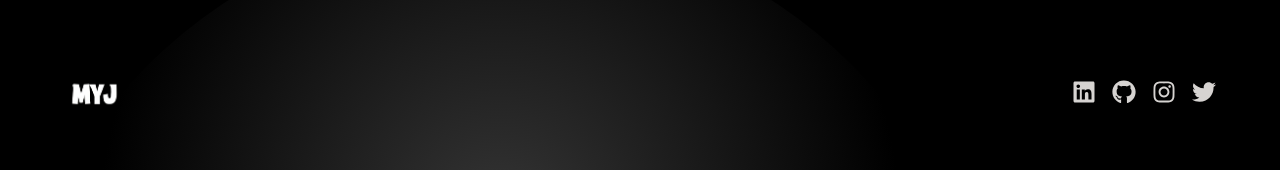
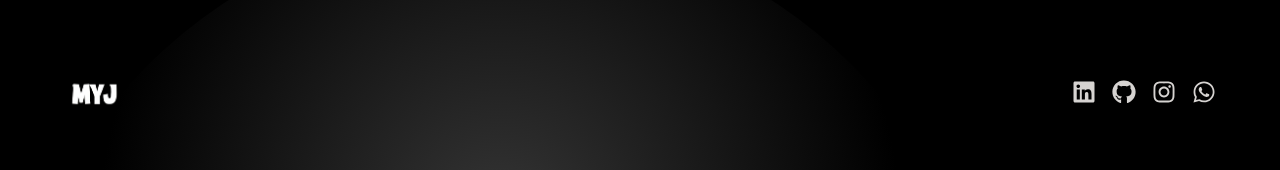
Before and after one commit to jam92444/Portfolio01, a React (Create React App) app: page / in a window 1280 px wide. Shown: the top 170 px of the page. Built offline with nearby package versions, Linux system fonts and the light colour scheme.

Commit message:
more alter

```diff
--- a/public/index.html
+++ b/public/index.html
@@ -2,7 +2,7 @@
 <html lang="en">
   <head>
     <meta charset="utf-8" />
-    <link rel="icon" href="%PUBLIC_URL%/favicon.ico" />
+    <link rel="icon" href="./logo.png" />
     <meta name="viewport" content="width=device-width, initial-scale=1" />
     <meta name="theme-color" content="#000000" />
     <meta
--- a/src/App.js
+++ b/src/App.js
@@ -3,7 +3,6 @@ import Navbar from "./Components/Navbar";
 import Hero from "./Components/Hero";
 import Technologies from "./Components/Technologies";
 import Projects from "./Components/Projects";
-import Experience from "./Components/Experience";
 import Contact from "./Components/Contact";
 
 const App = () => {
--- a/src/Components/Contact.jsx
+++ b/src/Components/Contact.jsx
@@ -18,13 +18,25 @@ const Contact = () => {
           whileInView={{ opacity: 1, x: 0 }}
           initial={{ opacity: 0, x: -100 }}
           transition={{ duration: 1 }}
-         className="my-4">{CONTACT.address}</motion.p>
+          className="my-4"
+        >
+          {CONTACT.address}
+        </motion.p>
         <motion.p
           whileInView={{ opacity: 1, x: 0 }}
           initial={{ opacity: 0, x: 100 }}
           transition={{ duration: 1 }}
-        className="my-4">{CONTACT.phoneNo}</motion.p>
-        <a href="#" className="border-b">
+          className="my-4"
+        >
+          {CONTACT.phoneNo}
+        </motion.p>
+        <a
+          href="mailto:jamaltwo.3121@.com"
+          target="_blank"
+          rel="noreferrer"
+          aria-label="mail"
+          className="border-b"
+        >
           {CONTACT.email}
         </a>
       </div>
--- a/src/Components/Navbar.jsx
+++ b/src/Components/Navbar.jsx
@@ -1,6 +1,6 @@
 import React from 'react'
 import logo from '../assets/logo.png'
-import { FaGithub, FaInstagram, FaLinkedin, FaTwitter } from 'react-icons/fa'
+import { FaGithub, FaInstagram, FaLinkedin, FaWhatsapp } from 'react-icons/fa'
 
 const Navbar = () => {
   return (
@@ -14,31 +14,32 @@ const Navbar = () => {
         <div className="m-8 mt-14 flex items-center justify-center gap-4 text-2xl">
             <a href="https://www.linkedin.com/in/yusuf-jamal-106772293/?utm_source=share&utm_campaign=share_via&utm_content=profile&utm_medium=android_app"
             target='_blank'
-            rel='noopener'
+            rel="noreferrer"
             aria-label='LinkedIn'
             >
                 <FaLinkedin/>
             </a>
             <a href="https://github.com/jamal3121"
             target='_blank'
-            rel='noopener'
+            rel="noreferrer"
             aria-label='Github'
             >
                 <FaGithub/>
             </a>
             <a href="https://www.linkedin.com/in/yusuf-jamal-106772293/?utm_source=share&utm_campaign=share_via&utm_content=profile&utm_medium=android_app"
             target='_blank'
-            rel='noopener'
+            rel="noreferrer"
             aria-label='Instagram'
             >
                 <FaInstagram/>
             </a>
-            <a href="https://www.linkedin.com/in/yusuf-jamal-106772293/?utm_source=share&utm_campaign=share_via&utm_content=profile&utm_medium=android_app"
+
+            <a href="https://api.whatsapp.com/send/?phone=918825512668&text&type=phone_number&app_absent=0"
             target='_blank'
-            rel='noopener'
+            rel="noreferrer"
             aria-label='Twitter'
             >
-                <FaTwitter/>
+                <FaWhatsapp/>
             </a>
         </div>
 
```
Also changed, not shown: public/logo.png (added). Lines whose indentation alone changed are shown as unchanged.
